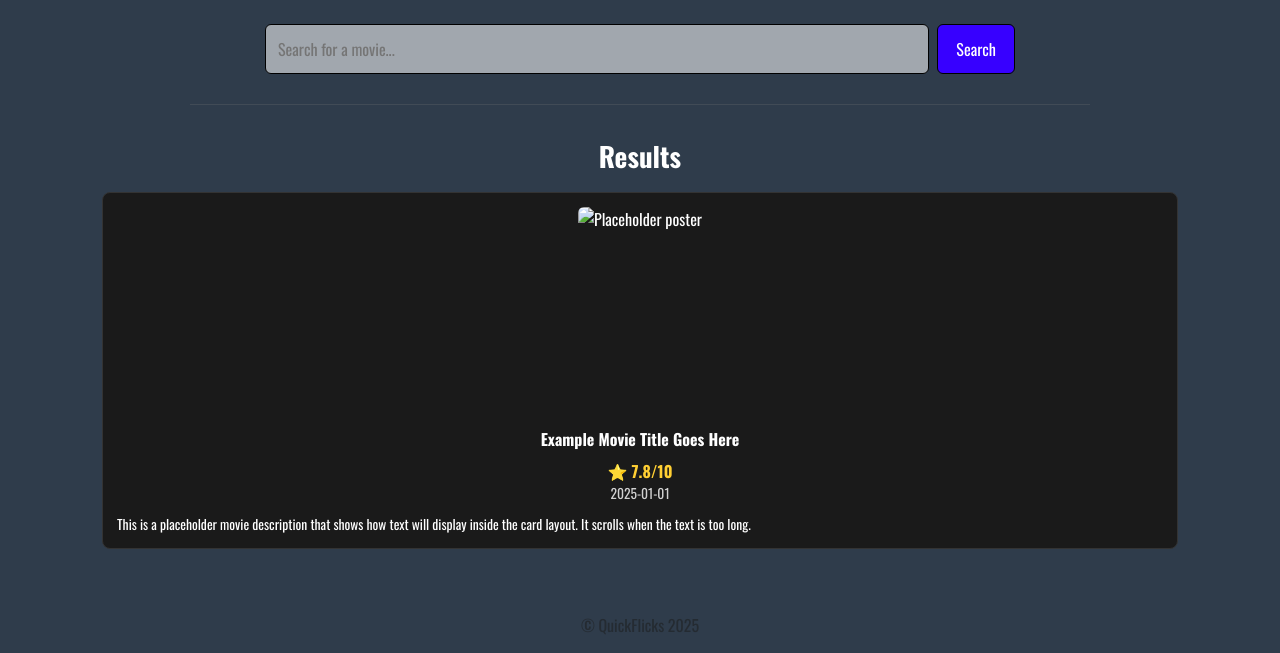
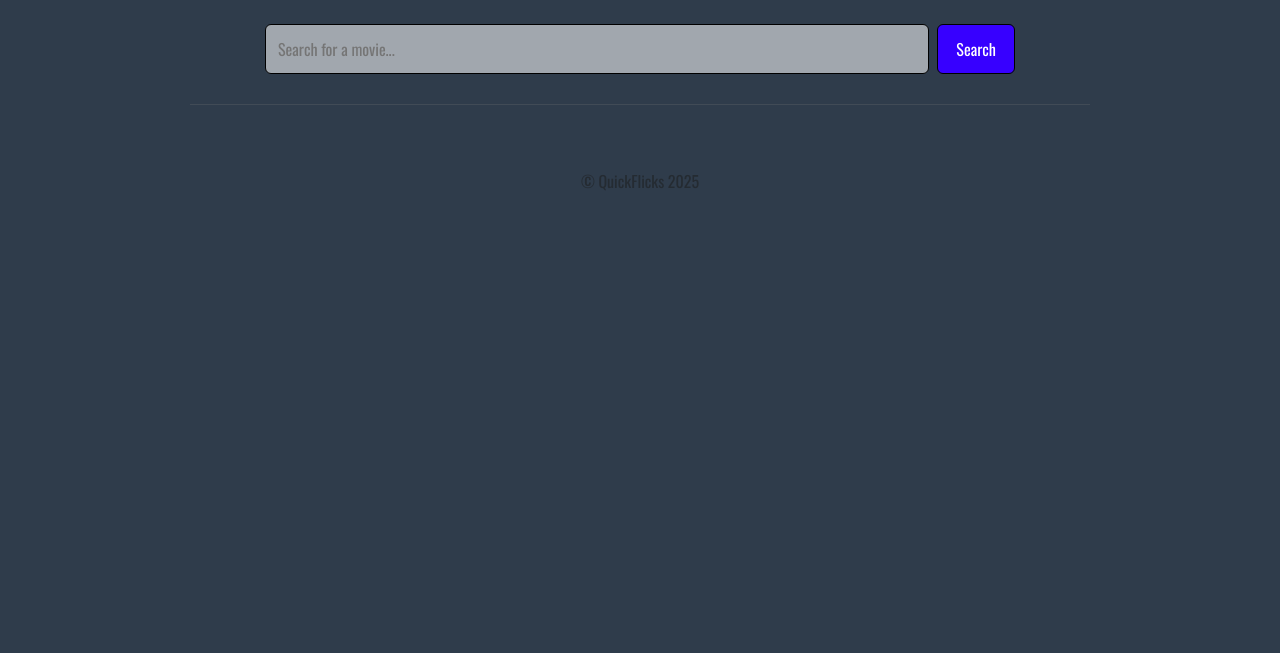
Before and after one commit to Ceri-Jane/milestone_project_three, a Django app: page / in a window 1280 px wide. Shown: the part 654-1307 px from the top of the page. After the commit the page ends 844 px from the top, so only its background shows below. Run offline with Django 5.2, Linux system fonts and the light colour scheme; some libraries are stand-ins or nearby versions.

Commit message:
Fix home page search results: remove placeholder markup and re-enable dynamic TMDB movie loop

```diff
--- a/movies/views.py
+++ b/movies/views.py
@@ -20,6 +20,8 @@ def home(request):
 
         movies = data.get("results", [])
 
+        print("TMDB returned:", len(movies), "results for:", query)
+
     context = {
         "query": query,
         "movies": movies,
--- a/templates/movies/home.html
+++ b/templates/movies/home.html
@@ -38,37 +38,44 @@
 <!-- Divider -->
 <div class="page-divider"></div>
 
+{% if movies %}
     <!-- Results heading -->
     <h2 class="results-heading">Results</h2>
 
     <div class="results-grid">
 
-    <!-- Static test movie card -->
+        {% for movie in movies %}
         <div class="movie-card">
 
             <div class="poster-area">
-            <img src="https://via.placeholder.com/300x450?text=Poster" alt="Placeholder poster">
+                <img
+                    src="https://image.tmdb.org/t/p/w300{{ movie.poster_path|default:'' }}"
+                    onerror="this.src='{% static 'images/movie-poster-unavailable.jpg' %}'"
+                    alt="{{ movie.title }}">
             </div>
 
-        <div class="movie-title">Example Movie Title Goes Here</div>
+            <div class="movie-title">{{ movie.title }}</div>
 
             <div class="movie-meta">
-            <div class="movie-rating">⭐ 7.8/10</div>
-            <div class="movie-date">2025-01-01</div>
+                {% if movie.vote_average %}
+                    <div class="movie-rating">⭐ {{ movie.vote_average }}/10</div>
+                {% else %}
+                    <div class="movie-rating" style="visibility:hidden;">⭐</div>
+                {% endif %}
+                <div class="movie-date">{{ movie.release_date|default:"Unknown" }}</div>
             </div>
 
             <div class="movie-desc">
-            This is a placeholder movie description that shows how text will display inside the card layout. It scrolls when the text is too long.
+                {{ movie.overview|default:"No description available." }}
             </div>
 
         </div>
+        {% endfor %}
 
     </div>
 
-
-<!-- Empty results grid placeholder -->
-<div class="results-grid">
-    <!-- Movie cards will be added here -->
-</div>
+{% elif query %}
+    <p class="no-results">No results found.</p>
+{% endif %}
 
 {% endblock %}
```
Lines whose indentation alone changed are shown as unchanged.
